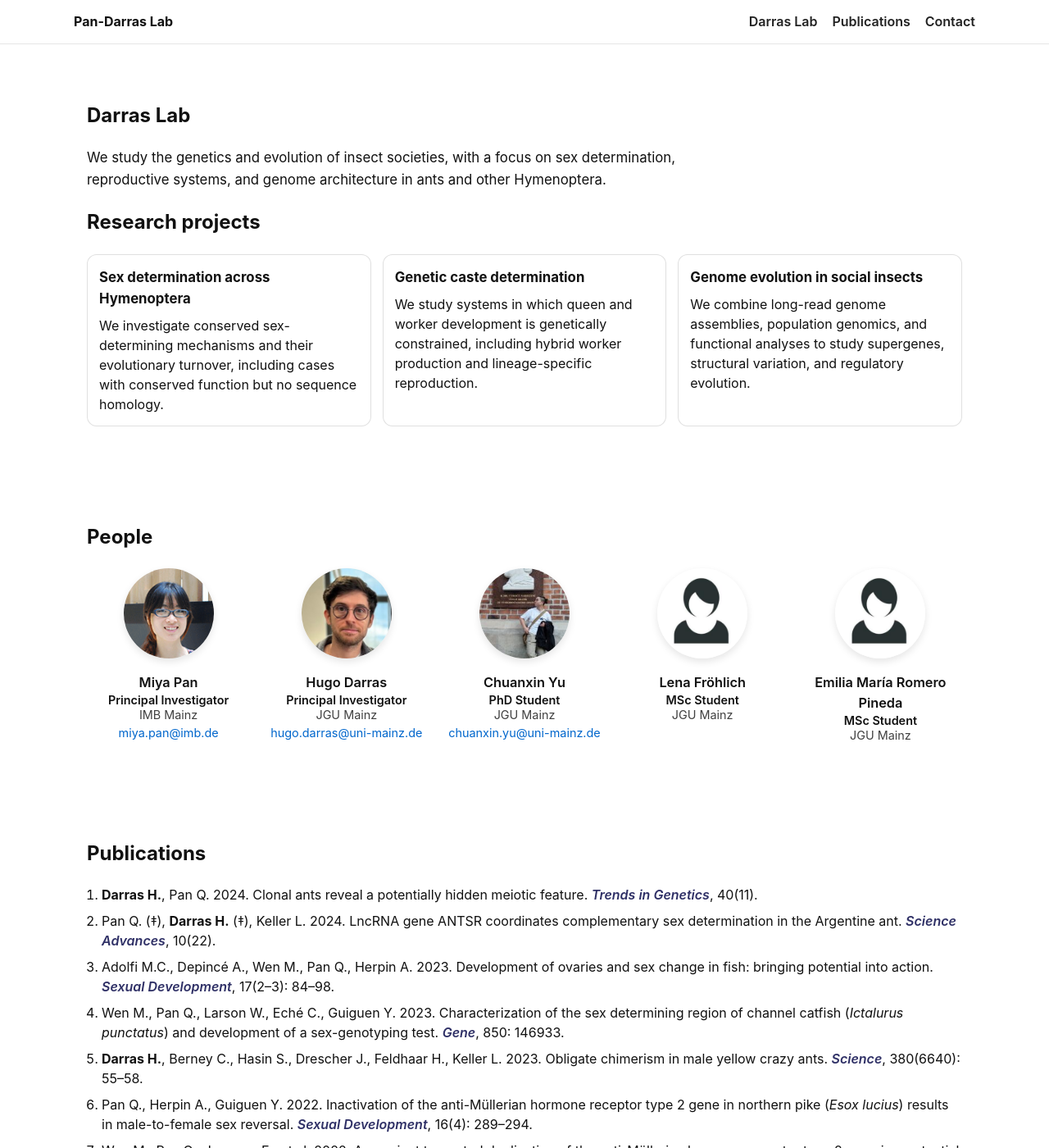
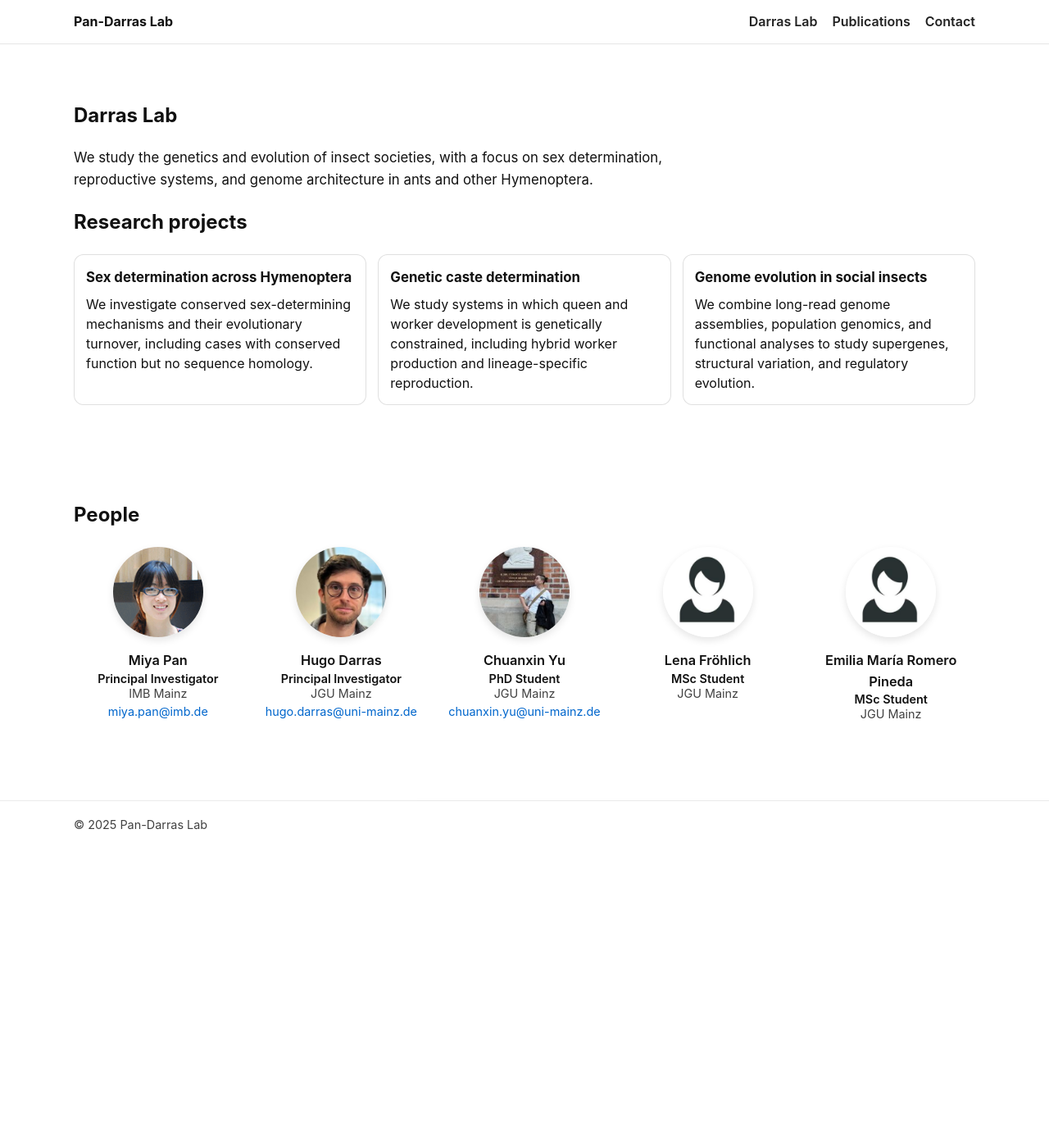
Before and after one commit to lab-darras/lab-darras.github.io, a Jekyll site: the page built from index.md, in a window 1280 px wide and 1400 px high. Shown: the whole window at 82% size. Built offline with Jekyll 4.4.1, drawn with Linux system fonts in a browser that asks for light colours; some of the changed text lies outside the part shown.

Commit message:
Update index.md

```diff
--- a/index.md
+++ b/index.md
@@ -6,9 +6,8 @@ permalink: /
 
 <style>
 /* ---------- General layout ---------- */
-.section { max-width: 1100px; margin: 0 auto; padding: 48px 16px; }
+.section { padding: 48px 0; }
 .lead { font-size: 1.05rem; line-height: 1.6; max-width: 75ch; }
-.muted { opacity: 0.8; }
 
 /* ---------- Research cards ---------- */
 .cards {
@@ -67,20 +65,9 @@ permalink: /
   text-decoration: none;
 }
 .person a:hover { text-decoration: underline; }
-
-/* ---------- Publications ---------- */
-.pubs { margin-top: 14px; padding-left: 18px; }
-.pubs li { margin: 8px 0; line-height: 1.5; }
-
-/* Journal style (same blue as old publications page) */
-.pub-journal {
-  color: #2F3066;
-  font-weight: 600;
-  font-style: italic;
-}
 </style>
 
-<section id="research" class="section">
+<section class="section" id="research">
   <h1>Darras Lab</h1>
   <p class="lead">
     We study the genetics and evolution of insect societies, with a focus on sex determination,
@@ -115,7 +102,7 @@ permalink: /
   </div>
 </section>
 
-<section id="people" class="section">
+<section class="section" id="people">
   <h2>People</h2>
 
   <div class="people-grid">
@@ -158,22 +145,3 @@ permalink: /
     </div>
   </div>
 </section>
-
-<section id="publications" class="section">
-  <h2>Publications</h2>
-
-  <ol class="pubs">
-    <li><strong>Darras H.</strong>, Pan Q. 2024. Clonal ants reveal a potentially hidden meiotic feature. <span class="pub-journal">Trends in Genetics</span>, 40(11).</li>
-    <li>Pan Q. (‡), <strong>Darras H.</strong> (‡), Keller L. 2024. LncRNA gene ANTSR coordinates complementary sex determination in the Argentine ant. <span class="pub-journal">Science Advances</span>, 10(22).</li>
-    <li>Adolfi M.C., Depincé A., Wen M., Pan Q., Herpin A. 2023. Development of ovaries and sex change in fish: bringing potential into action. <span class="pub-journal">Sexual Development</span>, 17(2–3): 84–98.</li>
-    <li>Wen M., Pan Q., Larson W., Eché C., Guiguen Y. 2023. Characterization of the sex determining region of channel catfish (<em>Ictalurus punctatus</em>) and development of a sex-genotyping test. <span class="pub-journal">Gene</span>, 850: 146933.</li>
-    <li><strong>Darras H.</strong>, Berney C., Hasin S., Drescher J., Feldhaar H., Keller L. 2023. Obligate chimerism in male yellow crazy ants. <span class="pub-journal">Science</span>, 380(6640): 55–58.</li>
-    <li>Pan Q., Herpin A., Guiguen Y. 2022. Inactivation of the anti-Müllerian hormone receptor type 2 gene in northern pike (<em>Esox lucius</em>) results in male-to-female sex reversal. <span class="pub-journal">Sexual Development</span>, 16(4): 289–294.</li>
-    <li>Wen M., Pan Q., Jouanno E., et al. 2022. An ancient truncated duplication of the anti-Müllerian hormone receptor type 2 gene is a potential conserved master sex determinant in the Pangasiidae catfish family. <span class="pub-journal">Molecular Ecology Resources</span>, 22(6): 2411–2428.</li>
-    <li>Tseng S.-P. (‡), <strong>Darras H.</strong> (‡), et al. 2022. Genetic analysis reveals the putative native range and widespread double-clonal reproduction in the invasive longhorn crazy ant. <span class="pub-journal">Molecular Ecology</span>, 32(5).</li>
-    <li><strong>Darras H.</strong>, et al. 2022. Chromosome-level genome assembly and annotation of two lineages of the ant <em>Cataglyphis hispanica</em>. <span class="pub-journal">PCI Genomics</span>, 2(e40).</li>
-    <li>Leniaud L. (‡), <strong>Darras H.</strong> (‡), Boulay R., Aron S. 2012. Social hybridogenesis in the clonal ant <em>Cataglyphis hispanica</em>. <span class="pub-journal">Current Biology</span>, 22(13): 1188–1193.</li>
-  </ol>
-
-  <p class="muted">‡ equal contributions</p>
-</section>
```
Also changed, not shown: other parts of index.md (+0 -1 lines).
